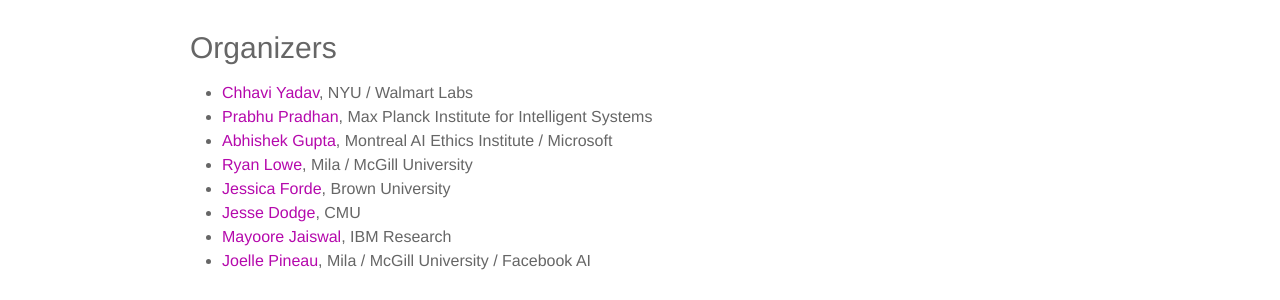
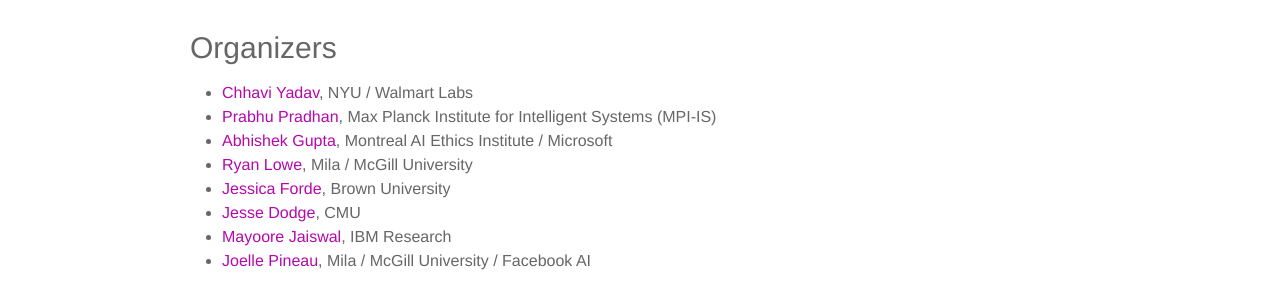
Before and after one commit to ml-retrospectives/neurips2020, a Jekyll site: the page built from _pages/00_home.md, in a window 1280 px wide and 900 px high, scrolled down 741 px. Shown: the part 511-811 px from the top of the window. Built offline with Jekyll 4.4.1, drawn with Linux system fonts in a browser that asks for light colours; nearby versions of some CDN libraries.

Commit message:
Update 00_home.md

```diff
--- a/_pages/00_home.md
+++ b/_pages/00_home.md
@@ -39,7 +39,7 @@
 ### Organizers
 
 * [Chhavi Yadav](https://scholar.google.com/citations?user=8Dwi76kAAAAJ&hl=en), NYU / Walmart Labs
-* [Prabhu Pradhan](https://scholar.google.com/citations?user=8Dwi76kAAAAJ&hl=en), Max Planck Institute for Intelligent Systems
+* [Prabhu Pradhan](https://scholar.google.co.in/citations?hl=en&user=cGKDiRMAAAAJ), Max Planck Institute for Intelligent Systems (MPI-IS)
 * [Abhishek Gupta](https://atg-abhishek.github.io), Montreal AI Ethics Institute / Microsoft
 * [Ryan Lowe](https://www.cs.mcgill.ca/~rlowe1/), Mila / McGill University
 * [Jessica Forde](https://github.com/jzf2101), Brown University
```
